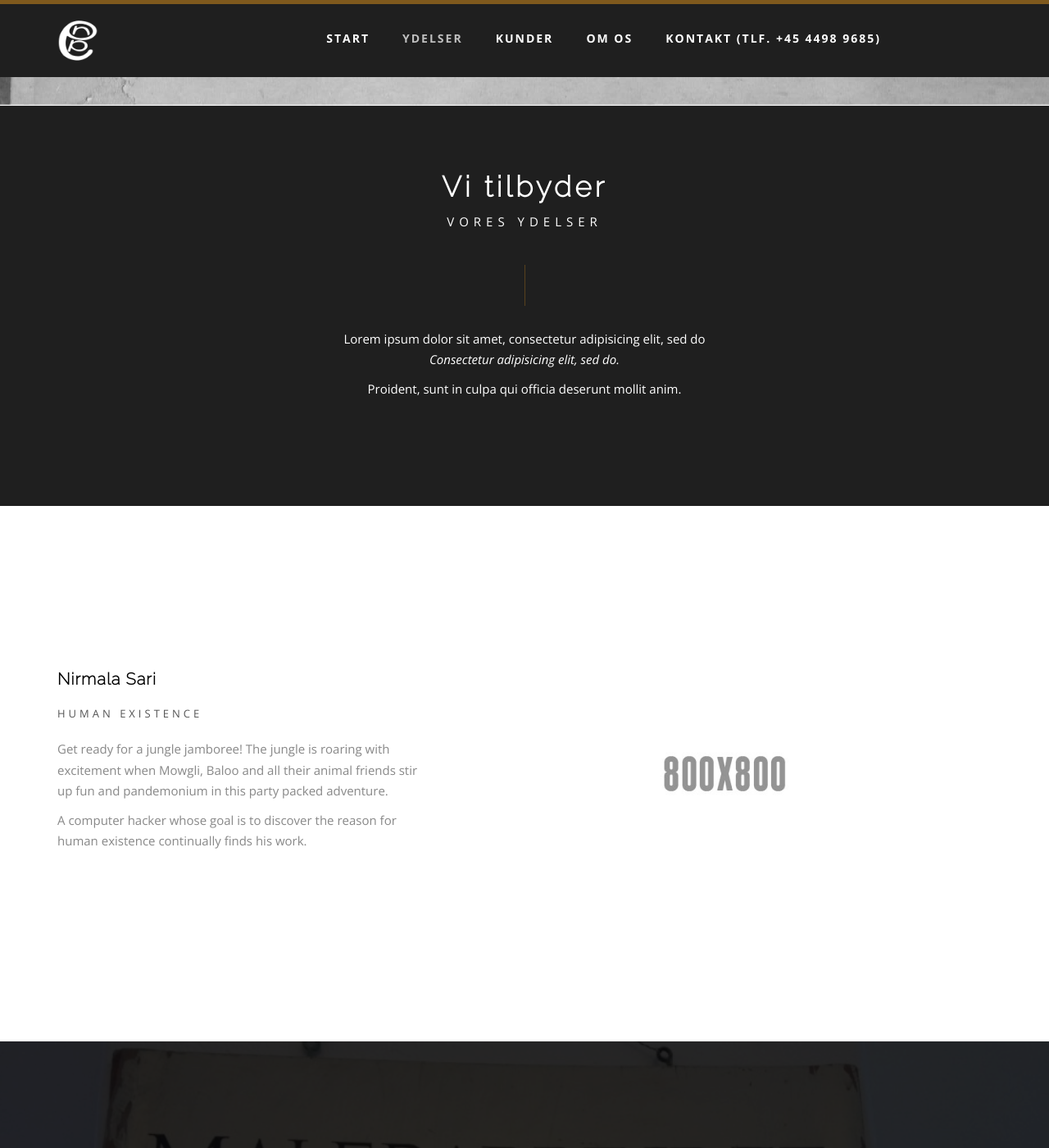
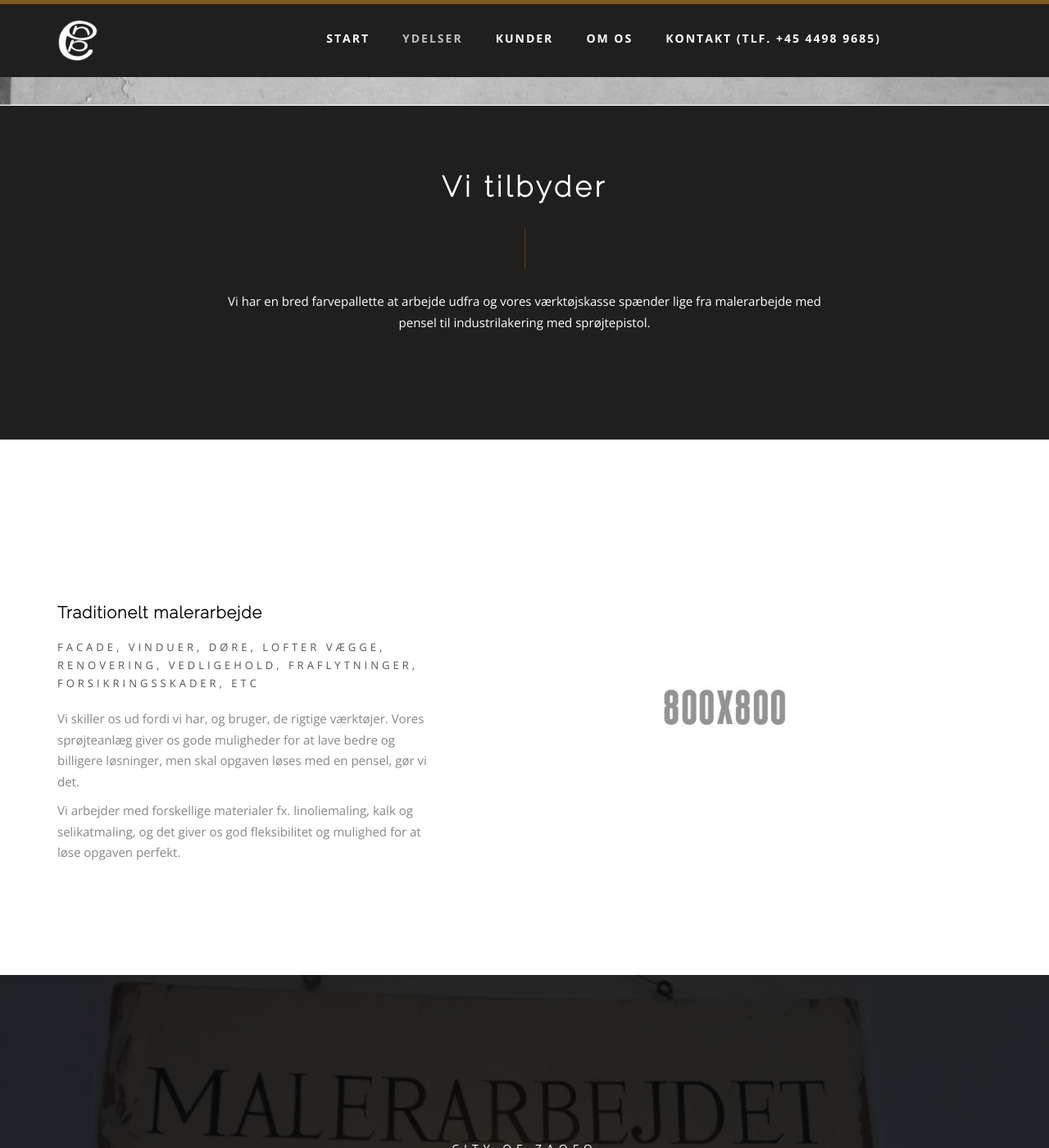
Before and after one commit to re-cph/eskildsen, a Jekyll site: the page built from index.html, in a window 1280 px wide and 1400 px high, scrolled down 700 px. Shown: the whole window at 82% size. Built offline with Jekyll 4.4.1, drawn with Linux system fonts in a browser that asks for light colours; some of the changed text lies outside the part shown.

Commit message:
Content efter møde

```diff
--- a/index.html
+++ b/index.html
@@ -40,7 +40,9 @@
               <div class="liner"></div>
               <h3>Malerarbejde<br/> med visioner</h3>
                 <p>
-                  Vi tager ansvar og uddanner fremtidens malere. I den process fokuserer vi på alsidighed og værdsætter de energier vi får igen
+                  Det er ikke kun kærligheden for faget vi vægter højt – vi tager et aktivt ansvar for at uddanne fremtidens malersvende.
+                  <br><br>
+                  Vi tror på alsidighed og respekt, uanset bagrund og værdsætter de nuancer det skaber i hverdagen.
                 </p>
               </p>
               <div class="liner"></div>
@@ -57,9 +59,11 @@
           <div class="row">
             <div class="col-md-8 col-md-offset-2">
               <div class="liner"></div>
-              <h3>Dit indeklima<br/> er vigtigt</h3>
+              <h3>Indeklima</h3>
                 <p>
-                  Vi har grøn smiley fra arbejdstilsynet og vi arbejder med miljøgodkendte produkter
+                  Dit indeklimaet er vigtigt for os
+                  <br><br>
+                  Derfor har vi en grøn smiley fra arbejdstilsynet og arbejder med de miljøgodkendte produkter der er på markedet.
                 </p>
               </p>
               <div class="liner"></div>
@@ -78,13 +82,10 @@
     <div class="row">
       <div class="col-md-8 align-center col-md-offset-2">
         <h2 class="head-title">Vi tilbyder</h2>
-        <p class="sub-title">Vores ydelser</p>
         <div class="liner"></div>
         <p>
-          Lorem ipsum dolor sit amet, consectetur adipisicing elit, sed do<br>
-          <i>Consectetur adipisicing elit, sed do.</i>
+          Vi har en bred farvepallette at arbejde udfra og vores værktøjskasse spænder lige fra malerarbejde med pensel til industrilakering med sprøjtepistol.
         </p>
-         <p>Proident, sunt in culpa qui officia deserunt mollit anim.</p>
         <div class="spacing40"></div>
       </div><!--/.col-md-8-->
     </div><!--/.row-->
@@ -98,11 +99,16 @@
                 <div class="team-inner clearfix">
                     <div class="col-md-5">
                         <div class="team-spacing"></div>
-                        <h3 class="small-title">Nirmala Sari</h3>
-                        <p class="team-post">Human existence</p>
-                        <p>Get ready for a jungle jamboree! The jungle is roaring with excitement when Mowgli, Baloo and all their animal friends stir up fun and pandemonium
-                        in this party packed adventure.</p>
-                        <p>A computer hacker whose goal is to discover the reason for human existence continually finds his work. </p>
+                        <h3 class="small-title">Traditionelt malerarbejde</h3>
+                        <p class="team-post">
+                          Facade, vinduer, døre, lofter vægge, renovering, vedligehold, fraflytninger, forsikringsskader, etc
+                        </p>
+                        <p>
+                          Vi skiller os ud fordi vi har, og bruger, de rigtige værktøjer. Vores sprøjteanlæg giver os gode muligheder for at lave bedre og billigere løsninger, men skal opgaven løses med en pensel, gør vi det.
+                        </p>
+                        <p>
+                          Vi arbejder med forskellige materialer fx. linoliemaling, kalk og selikatmaling, og det giver os god fleksibilitet og mulighed for at løse opgaven perfekt.
+                        </p>
                         <div class="spacing40 clearboth"></div>
                     </div><!--/.col-md-4-->
 
@@ -114,11 +120,11 @@
                 <div class="team-inner clearfix">
                     <div class="col-md-5">
                         <div class="team-spacing"></div>
-                        <h3 class="small-title">Wulan Jamila</h3>
-                        <p class="team-post">Web Developer</p>
-                        <p>A computer hacker whose goal is to discover the reason for human existence continually finds his work. </p>
-                        <p>Get ready for a jungle jamboree! The jungle is roaring with excitement when Mowgli, Baloo and all their animal friends stir up fun and pandemonium
-                        in this party packed adventure.</p>
+                        <h3 class="small-title">Sprøjtelakering</h3>
+                        <p class="team-post">Forny dit hjem eller dit kontor</p>
+                        <p>
+                          Vi sprøjtelakerer døre, stole, køkken- og skabslåger, andre møbler, andet inventar og sågar piano. Skal du forny din stue, din restaurant, dit kontor - så kan vi hjælpe.
+                        </p>
                         <div class="spacing40 clearboth"></div>
                     </div><!--/.col-md-4-->
 
@@ -130,11 +136,35 @@
                 <div class="team-inner clearfix">
                     <div class="col-md-5">
                         <div class="team-spacing"></div>
-                        <h3 class="small-title">Melanie Tahir</h3>
-                        <p class="team-post">Photograper</p>
-                        <p>Korra discovers the Ice Queen is attempting to recruit people to join her army. & Korra and her friends head to the metal city of Zaofo.The fallen hero
-                        has been living in exile, banished for killing his family.</p>
-                        <p>A computer hacker whose goal is to discover the reason for human existence continually finds his work. </p>
+                        <h3 class="small-title">Service- og rammeaftaler</h3>
+                        <p class="team-post">Vores biler servicere det meste af Sjælland</p>
+                        <p>
+                          Vi vil gerne tage et ekstra skridt for at du altid kan få løst dine maleropgaver.
+                        </p>
+                        <p>
+                          Med en serviceaftale hos os, kører vi ud på din befaling, og kan være på pletten indenfor 24 timer.
+                        </p>
+                        <div class="spacing40 clearboth"></div>
+                    </div><!--/.col-md-4-->
+
+                    <div class="col-md-7">
+                        <img src="images/team/big3.jpg" alt="team">
+                    </div><!--/.col-md-7-->
+                </div><!--/.team-inner-->
+
+                <div class="team-inner clearfix">
+                    <div class="col-md-5">
+                        <div class="team-spacing"></div>
+                        <h3 class="small-title">Hovedentrepriser</h3>
+                        <p class="team-post">Fx. moderniseringer og fraflytninger</p>
+                        <p>
+                          Efter dit ønske levere vi ydelser fra vores faste samarbejdspartnere indenfor følgende fag:
+                          <br>
+                          Murer, tømrer, vvs, rengøring, epoxy- gulve og belægninger.
+                        </p>
+                        <p>
+                          Vi står for den samlede koordinering, tidsplanlægning og udførelse af opgaven - så er det nemt for dig.
+                        </p>
                         <div class="spacing40 clearboth"></div>
                     </div><!--/.col-md-4-->
 
@@ -164,13 +194,11 @@
   <div class="container">
     <div class="row">
       <div class="col-md-8 align-center col-md-offset-2">
-        <h2 class="head-title">Vores kunder</h2>
-        <p class="sub-title">Vi elsker udfordringer og ambitiøse kunder</p>
+        <h2 class="head-title">Kunder</h2>
+        <p class="sub-title">Malerentrepriser for både nybyggeri og renovering</p>
         <div class="liner"></div>
         <p>
-           Vores højeste ønske er at efterlade tilfredse kunder og digitale løsninger af høj kvalitet.
-           <br>
-           Vi stiler efter løsninger med lang levetid, der kontinuerligt skaber værdi til kunden.
+           Vi arbejder både for private virksomheder samt offentlige institutioner. Et samarbejde der afspejler vores kærneværdi og stolthed – kvalitetsmalerarbejdet.
         </p>
         <div class="spacing40"></div>
       </div><!--/.col-md-8-->
@@ -187,21 +215,24 @@
   <div class="container">
     <ul class="port-filter">
       <li><a class="active" href="#" data-filter="*">All</a></li>
-      <li><a href="#" data-filter=".advice">Rådgivning</a></li>
-      <li><a href="#" data-filter=".development">Udvikling</a></li>
-      <li><a href="#" data-filter=".design">Design</a></li>
-      <li><a href="#" data-filter=".video">Video</a></li>
-      <li><a href="#" data-filter=".off">Offentlig</a></li>
+      <li><a href="#" data-filter=".off">Offentlig bygherre</a></li>
+      <li><a href="#" data-filter=".ramme">Rammeaftale</a></li>
+      <li><a href="#" data-filter=".hoved">Hovedentreprise</a></li>
+      <li><a href="#" data-filter=".byg">Bygningsarbejde</a></li>
+      <li><a href="#" data-filter=".service">Service</a></li>
+      <li><a href="#" data-filter=".fors">Forsikringsskade</a></li>
+      <li><a href="#" data-filter=".lak">Sprøjtelakering</a></li>
+      <li><a href="#" data-filter=".ny">Nybyg</a></li>
     </ul>
     <div class="row">
       <div class="spacing40"></div>
       <div class="portfolio-body clearfix">
 
-        <div class="col-md-4 col-sm-6 port-item video design">
+        <div class="col-md-4 col-sm-6 port-item off">
           <a class="port-ajax">
             <div class="port-hov">
               <div class="port-content">
-                <p class="port-client">Videosite</p>
+                <p class="port-client">Vedligehold gennem 60 år</p>
                 <h3>Gladsaxe</h3>
               </div><!--/.port-content-->
             </div><!--/.port-hov-->
@@ -210,11 +241,11 @@
           <div class="spacing30"></div>
         </div><!--/.col-md-4-->
 
-        <div class="col-md-4 col-sm-6 port-item design video">
+        <div class="col-md-4 col-sm-6 port-item ramme">
           <a class="port-ajax">
             <div class="port-hov">
               <div class="port-content">
-                <p class="port-client">Videosite</p>
+                <p class="port-client">Udvendig vedligehold</p>
                 <h3>Forsvaret</h3>
               </div><!--/.port-content-->
             </div><!--/.port-hov-->
@@ -223,11 +254,11 @@
           <div class="spacing30"></div>
         </div><!--/.col-md-4-->
 
-        <div class="col-md-4 col-sm-6 port-item development">
+        <div class="col-md-4 col-sm-6 port-item hoved byg">
           <a class="port-ajax">
             <div class="port-hov">
               <div class="port-content">
-                <p class="port-client">Drupal site</p>
+                <p class="port-client">Fraflytning / Modernasering</p>
                 <h3>DEAS</h3>
               </div><!--/.port-content-->
             </div><!--/.port-hov-->
@@ -236,11 +267,11 @@
           <div class="spacing30"></div>
         </div><!--/.col-md-4-->
 
-        <div class="col-md-4 col-sm-6 port-item advice development">
+        <div class="col-md-4 col-sm-6 port-item fors service">
           <a class="port-ajax">
             <div class="port-hov">
               <div class="port-content">
-                <p class="port-client">Digital leverandør<br>(herunder flere Drupal sites)</p>
+                <p class="port-client">Forsikringssager</p>
                 <h3>Topdanmark</h3>
               </div><!--/.port-content-->
             </div><!--/.port-hov-->
@@ -249,11 +280,11 @@
           <div class="spacing30"></div>
         </div><!--/.col-md-4-->
 
-        <div class="col-md-4 col-sm-6 port-item development">
+        <div class="col-md-4 col-sm-6 port-item ramme off">
           <a class="port-ajax">
             <div class="port-hov">
               <div class="port-content">
-                <p class="port-client">Administrative systemer</p>
+                <p class="port-client">Vedligeholdelsesopgaver gennem 15 år</p>
                 <h3>Rigshospitalet</h3>
               </div><!--/.port-content-->
             </div><!--/.port-hov-->
@@ -262,11 +293,11 @@
           <div class="spacing30"></div>
         </div><!--/.col-md-4-->
 
-        <div class="col-md-4 col-sm-6 port-item design development advice video">
+        <div class="col-md-4 col-sm-6 port-item lak off">
           <a class="port-ajax">
             <div class="port-hov">
               <div class="port-content">
-                <p class="port-client">Digital leverandør</p>
+                <p class="port-client">Vedligehold og ombygning</p>
                 <h3>Bygningsstyrelsen</h3>
               </div><!--/.port-content-->
             </div><!--/.port-hov-->
@@ -275,11 +306,11 @@
           <div class="spacing30"></div>
         </div><!--/.col-md-4-->
 
-        <div class="col-md-4 col-sm-6 port-item design development">
+        <div class="col-md-4 col-sm-6 port-item ramme">
           <a class="port-ajax">
             <div class="port-hov">
               <div class="port-content">
-                <p class="port-client">Kampagnesites</p>
+                <p class="port-client">Vedligehold</p>
                 <h3>Teknisk Erhvers Skolecenter</h3>
               </div><!--/.port-content-->
             </div><!--/.port-hov-->
@@ -288,11 +319,11 @@
           <div class="spacing30"></div>
         </div><!--/.col-md-4-->
 
-        <div class="col-md-4 col-sm-6 port-item development design advice">
+        <div class="col-md-4 col-sm-6 port-item ramme">
           <a class="port-ajax">
             <div class="port-hov">
               <div class="port-content">
-                <p class="port-client">Kampagnesites</p>
+                <p class="port-client">Vedligehold</p>
                 <h3>Københavns Tekniske Skole</h3>
               </div><!--/.port-content-->
             </div><!--/.port-hov-->
@@ -301,11 +332,11 @@
           <div class="spacing30"></div>
         </div><!--/.col-md-4-->
 
-        <div class="col-md-4 col-sm-6 port-item development">
+        <div class="col-md-4 col-sm-6 port-item byg ny">
           <a class="port-ajax">
             <div class="port-hov">
               <div class="port-content">
-                <p class="port-client">Kampagnesites</p>
+                <p class="port-client">Større byggeopgaver</p>
                 <h3>CCB</h3>
               </div><!--/.port-content-->
             </div><!--/.port-hov-->
@@ -314,11 +345,11 @@
           <div class="spacing30"></div>
         </div><!--/.col-md-4-->
 
-        <div class="col-md-4 col-sm-6 port-item off advice development">
+        <div class="col-md-4 col-sm-6 port-item byg service">
           <a class="port-ajax">
             <div class="port-hov">
               <div class="port-content">
-                <p class="port-client">Digital rådgivning<br>Digital leverandør</p>
+                <p class="port-client">Større byggeopgaver<br>samt servicearbejde</p>
                 <h3>Hoffmann</h3>
               </div><!--/.port-content-->
             </div><!--/.port-hov-->
@@ -327,15 +358,28 @@
           <div class="spacing30"></div>
         </div><!--/.col-md-4-->
 
-        <div class="col-md-4 col-sm-6 port-item off development advice">
+        <div class="col-md-4 col-sm-6 port-item service lak">
           <a class="port-ajax">
             <div class="port-hov">
               <div class="port-content">
-                <p class="port-client">Drupal site</p>
+                <p class="port-client">Samarbejde gennem 25 år</p>
                 <h3>Magasin</h3>
               </div><!--/.port-content-->
             </div><!--/.port-hov-->
             <img src="images/work/11.png" alt="team">
+          </a><!--/.port-ajax-->
+          <div class="spacing30"></div>
+        </div><!--/.col-md-4-->
+
+        <div class="col-md-4 col-sm-6 port-item">
+          <a class="port-ajax">
+            <div class="port-hov">
+              <div class="port-content">
+                <p class="port-client">Indretning med farver</p>
+                <h3>Base it</h3>
+              </div><!--/.port-content-->
+            </div><!--/.port-hov-->
+            <img src="images/work/12.png" alt="team">
           </a><!--/.port-ajax-->
           <div class="spacing30"></div>
         </div><!--/.col-md-4-->
@@ -370,13 +414,12 @@
   <div class="container">
     <div class="row">
       <div class="col-md-8 align-center col-md-offset-2">
-        <h2 class="head-title">Om Malerfirmaet Eskildsen</h2>
-        <p class="sub-title">Hvem er vi?</p>
+        <h2 class="head-title">Malerfirmaet Eskildsen</h2>
+        <p class="sub-title">Malerentrepriser siden 1936</p>
         <div class="liner"></div>
         <p>
-          Vi har eksisteret i over 75 år og har dermed opbygget stor ekspertise og erfaring. Samtidig med at vi har formået at følge nutid's krav og udvikling.
+          Vi har igennem to genrationer opbygget stor ekspertise og erfaring indenfor malerentrepriser. Vi er fleksible, overholder aftaler og går altid efter det bedste resultat – hver gang.
         </p>
-
         <div class="spacing40"></div>
       </div><!--/.col-md-8-->
     </div><!--/.row-->
```
